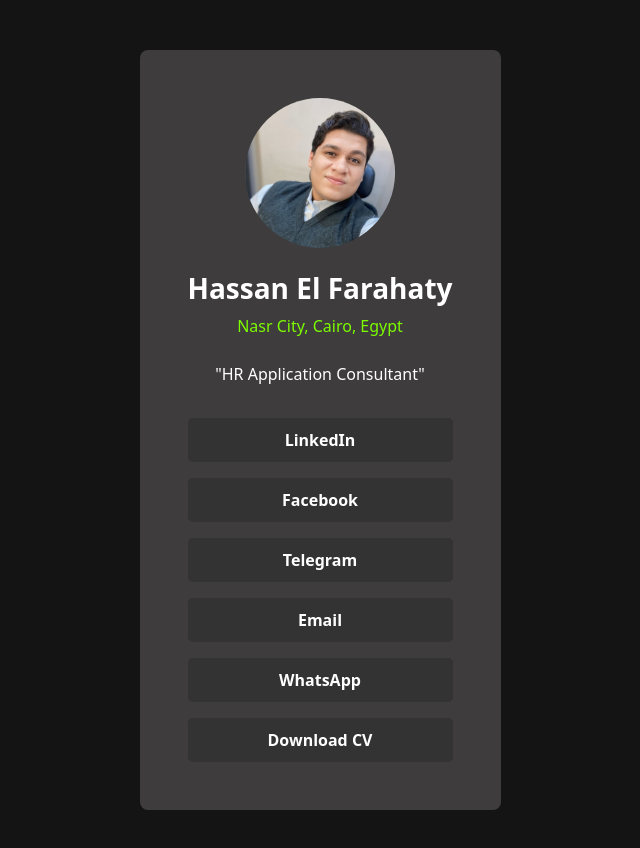
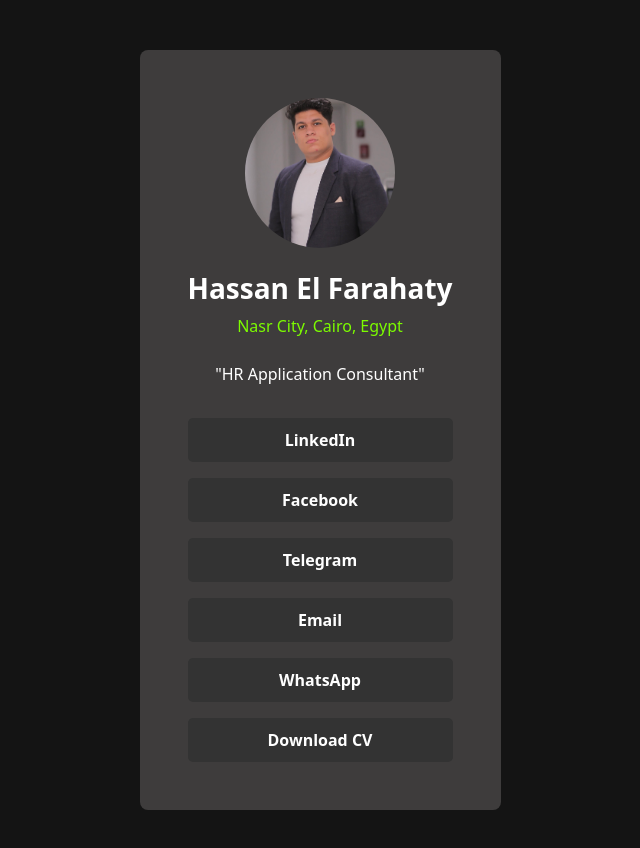
Before and after one commit to Hassan-farahaty7/MY-CV, a plain HTML site: page index.html in a window 1280 px wide. Shown: the whole page, without its empty margins (320-960 px from the left). Drawn offline with Linux system fonts and the light colour scheme.

Commit message:
Update index.html

```diff
--- a/index.html
+++ b/index.html
@@ -23,7 +23,7 @@
       >
         <img
           class="rounded-circle"
-          src="assets/images/Hassan.jpg"
+          src="assets/images/Hassanhr.jpg"
           alt="Profile picture of Jessica Randall"
         />
         <div class="text text-center my-4">
```
